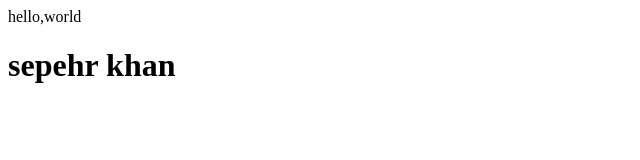
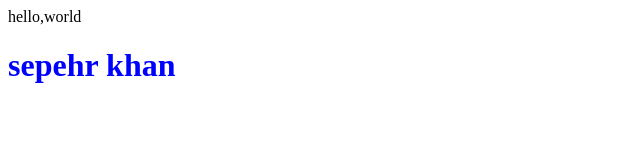
Before and after one commit to mrkhajepour/test-cs50x, a plain HTML site: page index.html in a window 1280 px wide. Shown: the whole page, without its empty margins (0-640 px from the left). Drawn offline with Linux system fonts and the light colour scheme.

Commit message:
add color in heading

```diff
--- a/index.html
+++ b/index.html
@@ -8,6 +8,6 @@
 </head>
 <body>
     hello,world
-    <h1>sepehr khan</h1>
+    <h1 style="color: blue;">sepehr khan</h1>
 </body>
 </html>
```
